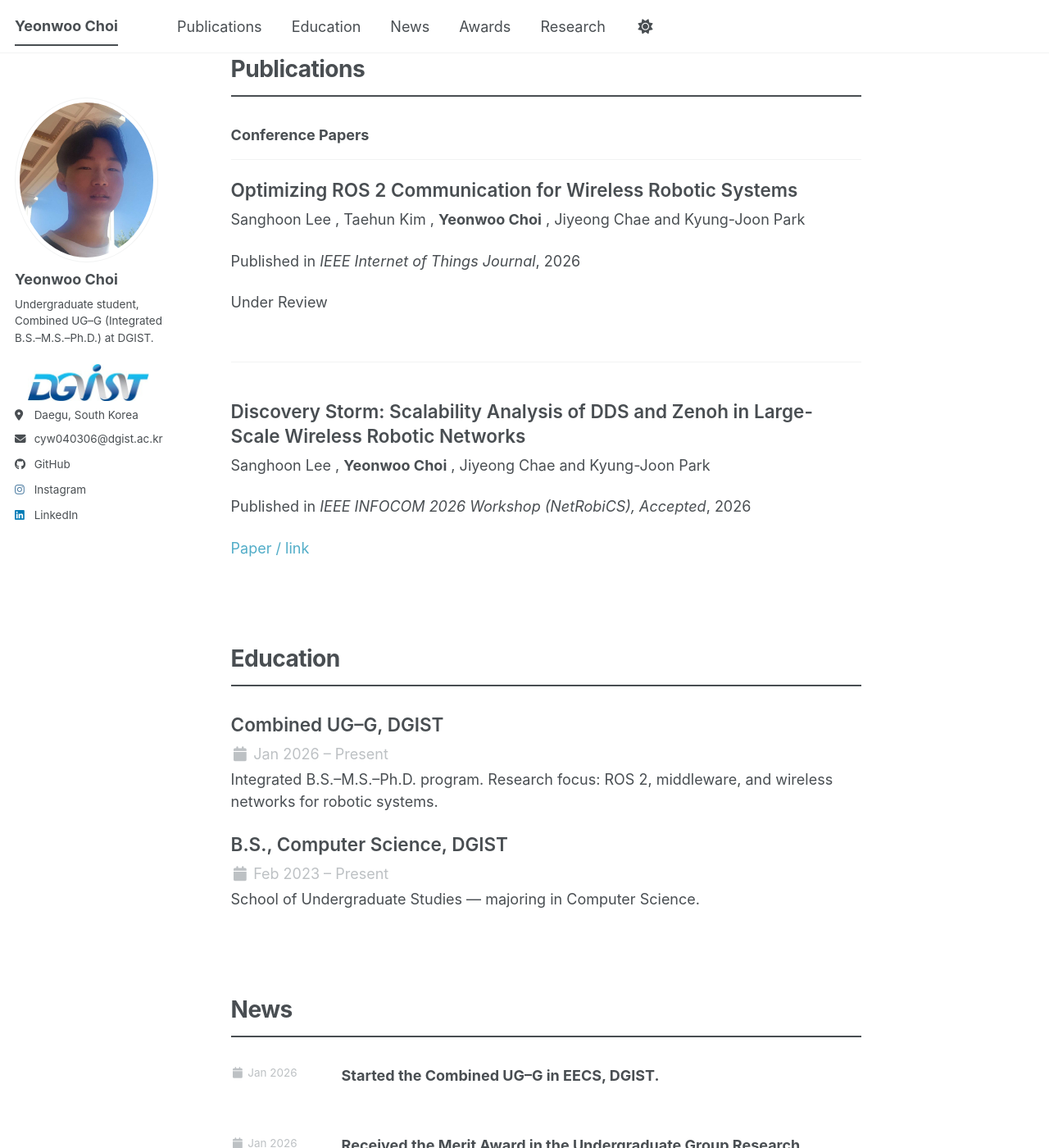
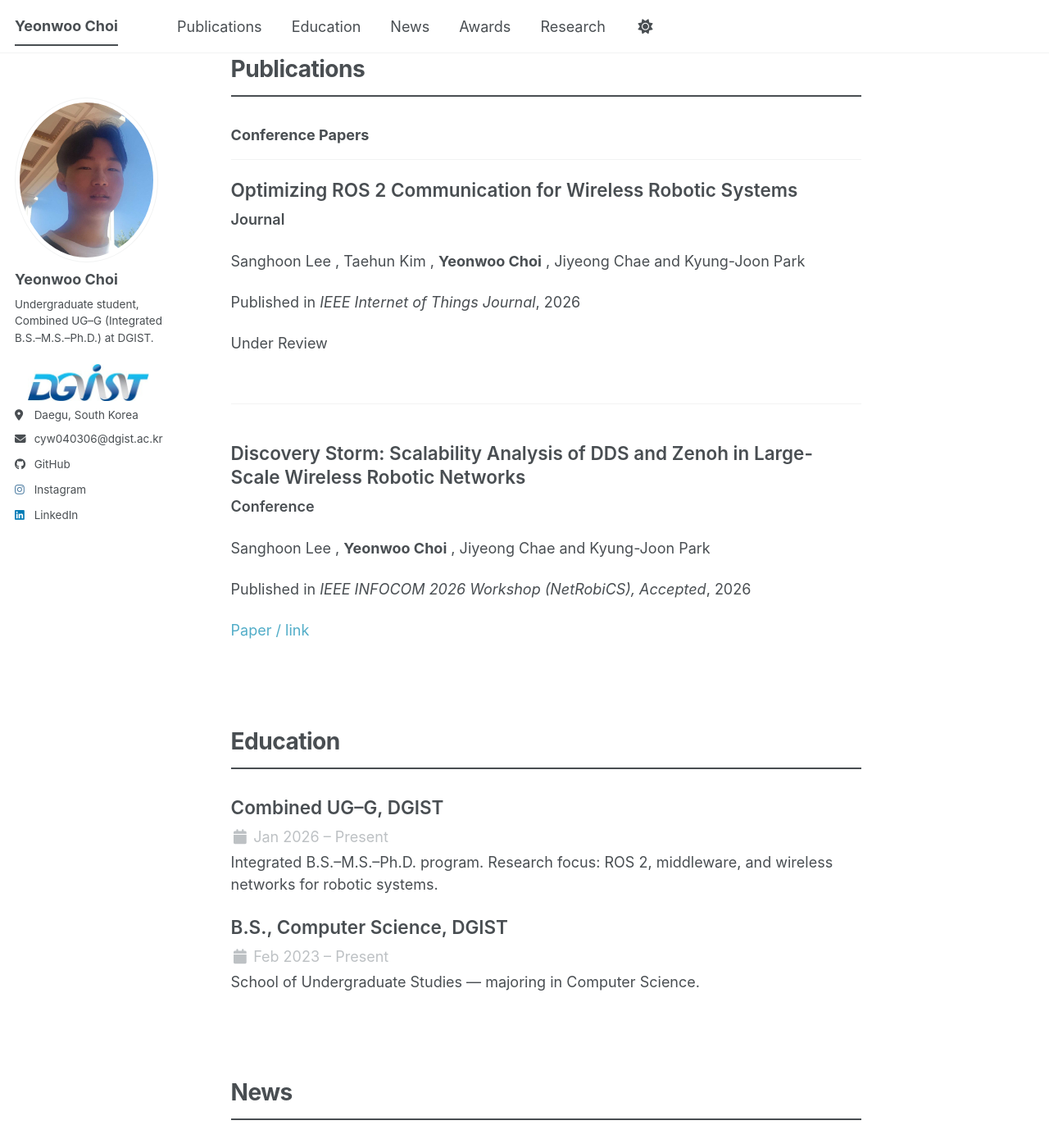
Before and after one commit to CTypeCharger/CTypeCharger.github.io, a Jekyll site: the page built from _pages/about.html, in a window 1280 px wide and 1400 px high, scrolled down 520 px. Shown: the whole window at 82% size. Built offline with Jekyll 4.4.1, drawn with Linux system fonts in a browser that asks for light colours; a script bundle is joined from its source files by our own code; library files that are not in the unit come from our copies.

Commit message:
Show publication type labels (Conference/Journal)
Made-with: Cursor

```diff
--- a/_includes/archive-publication-inline.html
+++ b/_includes/archive-publication-inline.html
@@ -11,6 +11,10 @@
     <h2 class="archive__item-title" itemprop="headline">
       <span>{{ title }}</span>
     </h2>
+
+    {% if post.publication_type %}
+      <p class="publication-inline__type">{{ post.publication_type }}</p>
+    {% endif %}
 
     {% if post.authors %}
       <p class="publication-inline__authors">
--- a/_sass/layout/_archive.scss
+++ b/_sass/layout/_archive.scss
@@ -193,6 +193,13 @@
   border-bottom: 0;
   margin-bottom: 0;
   padding-bottom: 0;
+}
+
+.publication-inline__type {
+  margin-top: 0.35em;
+  margin-bottom: 0;
+  font-size: $type-size-6;
+  font-weight: 600;
 }
 
 .publication-inline__authors {
```
Also changed, not shown: _publications/2026-04-01-discovery-storm.md (+1 -0 lines), _publications/2026-05-01-optimizing-ros2-wireless.md (+1 -0 lines).
